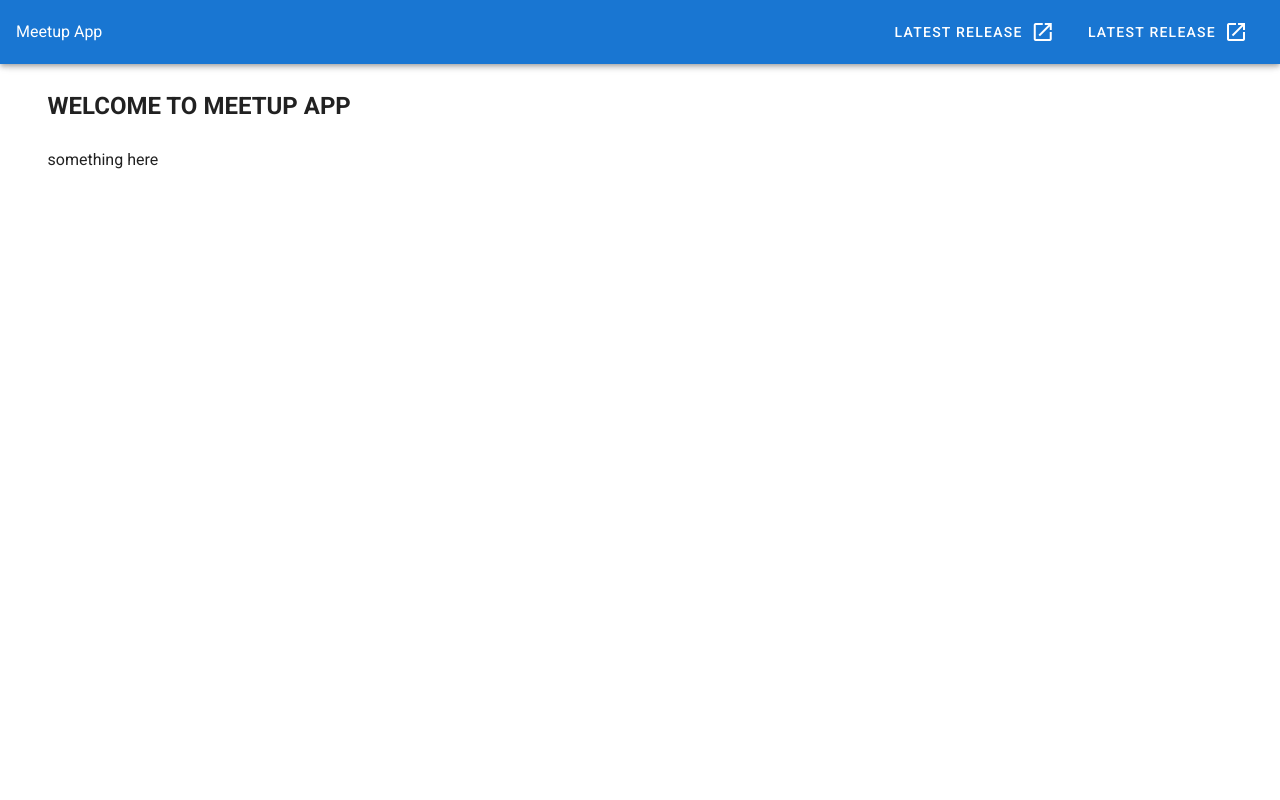
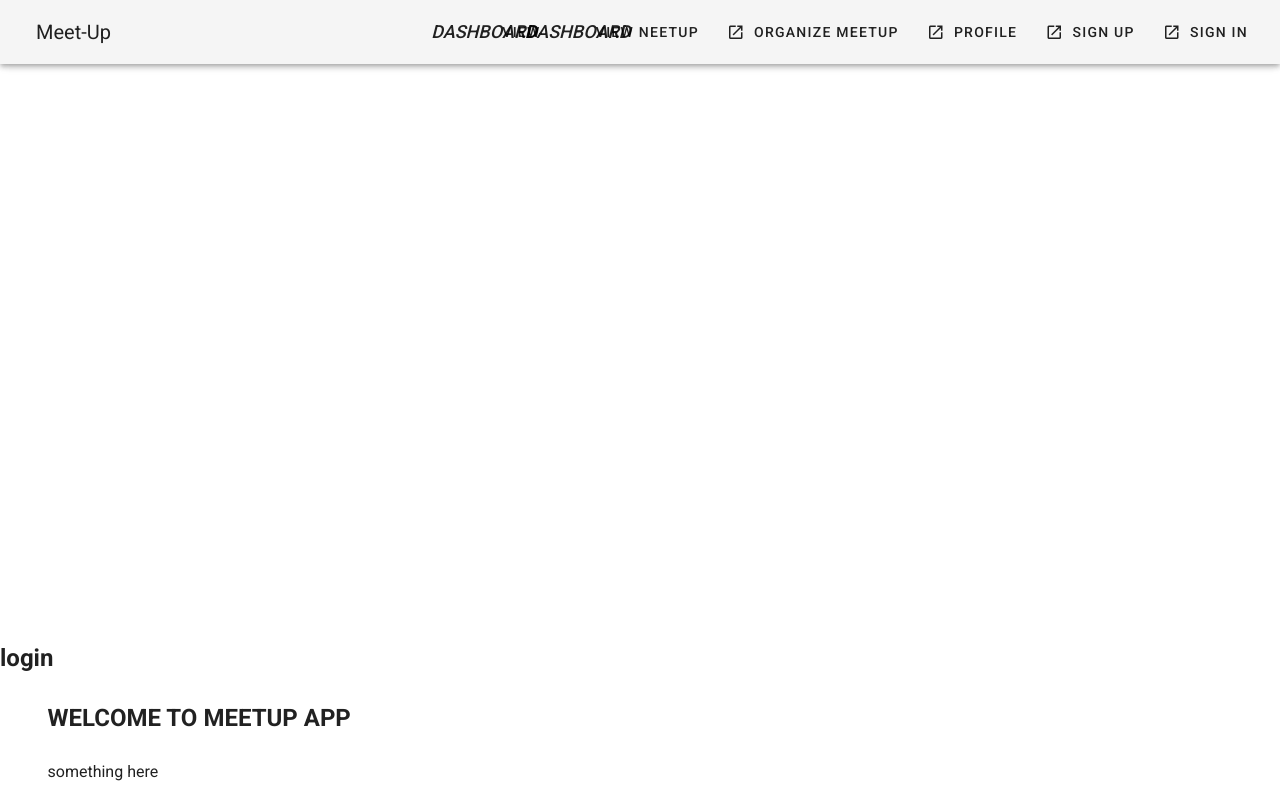
Before and after one commit to gaiyadev/MeetupApp, a Vue app: page /login in a window 1280 px wide. Built offline with nearby package versions, Linux system fonts and the light colour scheme.

Commit message:
added some routes

```diff
--- a/public/index.html
+++ b/public/index.html
@@ -17,7 +17,6 @@
       Please enable it to continue.</strong>
   </noscript>
   <div id="app">
-    <router-link></router-link>
   </div>
   <!-- built files will be auto injected -->
 </body>
--- a/src/App.vue
+++ b/src/App.vue
@@ -1,20 +1,29 @@
 <template>
   <v-app>
-    <v-app-bar app color="primary" dark>
-      <div class="d-flex align-center">Meetup App</div>
-
+    <v-navigation-drawer v-model="drawer">
+      <v-list>
+        <v-list-item v-for="item in menuItems " :key="item.title" link>
+          <v-icon>{{ item.icon }}</v-icon>
+          <v-list-item-content>{{ item.title }}</v-list-item-content>
+        </v-list-item>
+      </v-list>
+    </v-navigation-drawer>
+    <v-app-bar app>
+      <!-- <v-toolbar> -->
+      <v-app-bar-nav-icon @click="drawer = !drawer" class="hidden-md-and-up"></v-app-bar-nav-icon>
+      <v-toolbar-title>Meet-Up</v-toolbar-title>
       <v-spacer></v-spacer>
-      <v-btn to="/about" text>
-        <span class="mr-2">Latest Release</span>
-        <v-icon>mdi-open-in-new</v-icon>
-      </v-btn>
-      <v-btn to text>
-        <span class="mr-2">Latest Release</span>
-        <v-icon>mdi-open-in-new</v-icon>
-      </v-btn>
+      <v-toolbar-items class="hidden-xs-only">
+        <v-btn text v-for="item in menuItems" :key="item.title">
+          <v-icon left>{{ item.icon }}</v-icon>
+          {{ item.title }}
+        </v-btn>
+      </v-toolbar-items>
+      <!-- </v-toolbar> -->
     </v-app-bar>
 
     <v-content>
+      <router-view></router-view>
       <HelloWorld />
     </v-content>
   </v-app>
@@ -30,8 +39,20 @@ export default {
     HelloWorld
   },
 
-  data: () => ({
+  data() {
+    return {
+      drawer: false,
+      menuItems: [
+        { title: "View ", icon: "dashboard" },
+        { title: "View Neetup", icon: "dashboard" },
+        { title: "Organize meetup", icon: "mdi-open-in-new" },
+        { title: "profile", icon: "mdi-open-in-new" },
+        { title: "sign up", icon: "mdi-open-in-new" },
+        { title: "sign in", icon: "mdi-open-in-new" }
+      ]
+    };
     //
-  })
+  },
+  methods: {}
 };
 </script>
--- a/src/router/index.js
+++ b/src/router/index.js
@@ -18,7 +18,19 @@ const routes = [
     // which is lazy-loaded when the route is visited.
     component: () =>
       import(/* webpackChunkName: "about" */ "../views/About.vue")
-  }
+  },
+  {
+    path: "/profile",
+    name: "Profile",
+    component: () =>
+      import(/* webpackChunkName: "about" */ "../views/Profile.vue")
+  },
+  {
+    path: "/login",
+    name: "Login",
+    component: () =>
+      import(/* webpackChunkName: "about" */ "../views/Login.vue")
+  },
 ];
 
 const router = new VueRouter({
--- a/src/views/Login.vue
+++ b/src/views/Login.vue
@@ -1 +1,3 @@
-<template></template>
+<template>
+  <h2>login</h2>
+</template>
```
Also changed, not shown: src/views/CreateMeetUp.vue (added), src/views/MeetUp.vue (added), src/views/Profile.vue (added).
